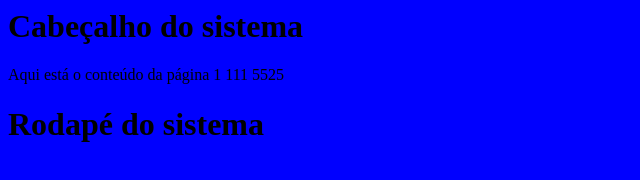
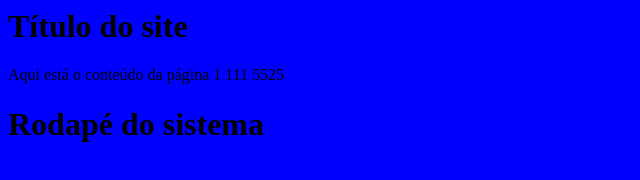
Before and after one commit to andersonmachadocmc/propostas_homepage, a plain HTML site: page index.html in a window 1280 px wide. Shown: the whole page, without its empty margins (0-640 px from the left). Drawn offline with Linux system fonts and the light colour scheme.

Commit message:
Nova alteração

```diff
--- a/index.html
+++ b/index.html
@@ -4,7 +4,7 @@
 	  <link rel="stylesheet" type="text/css" href="design.css"/>
     </head>
     <body>
-      <h1>Cabeçalho do sistema</h1>
+      <h1>Título do site</h1>
 
 	  <main>
 		Aqui está o conteúdo da página 1 111 5525
```
